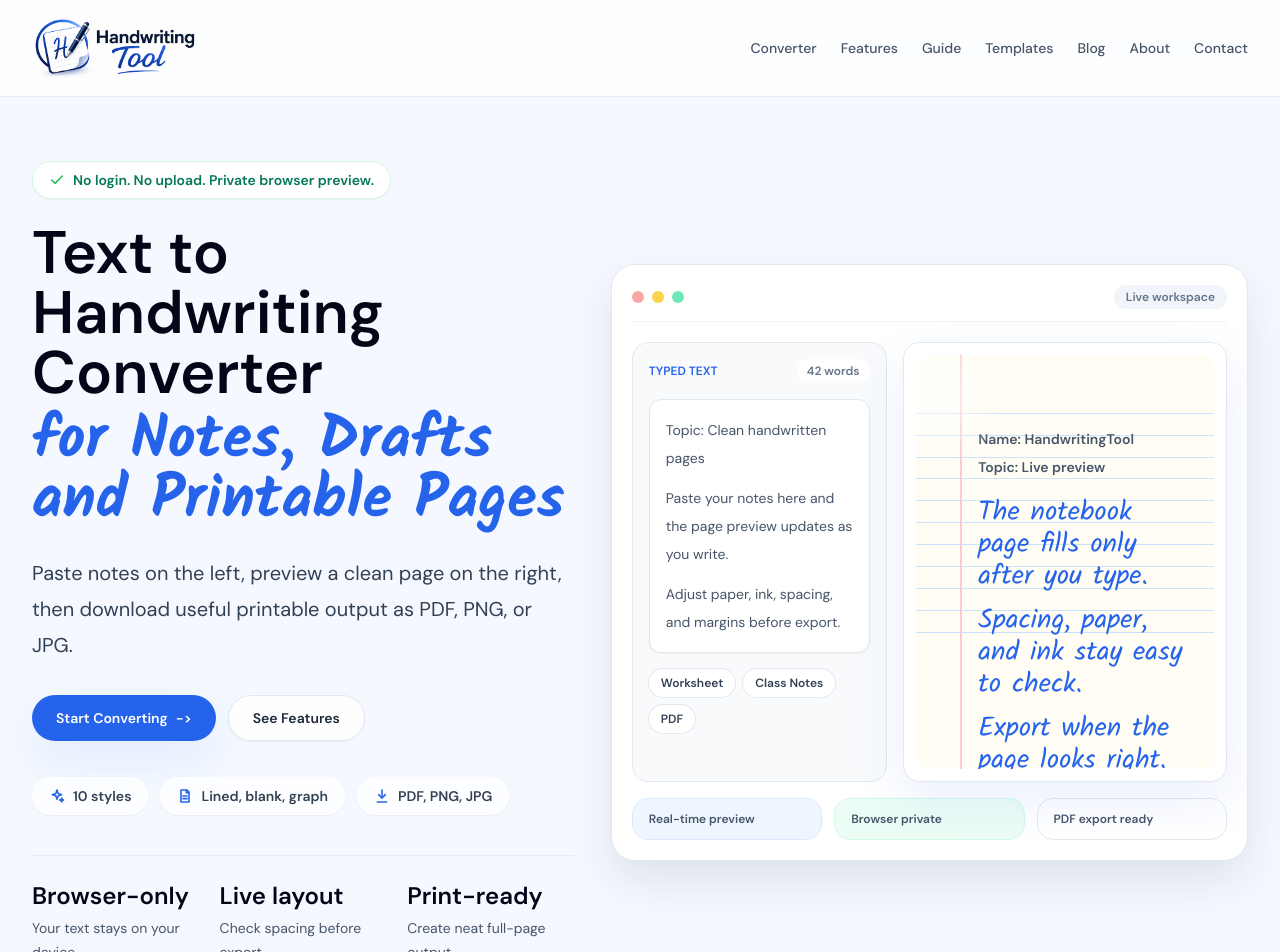
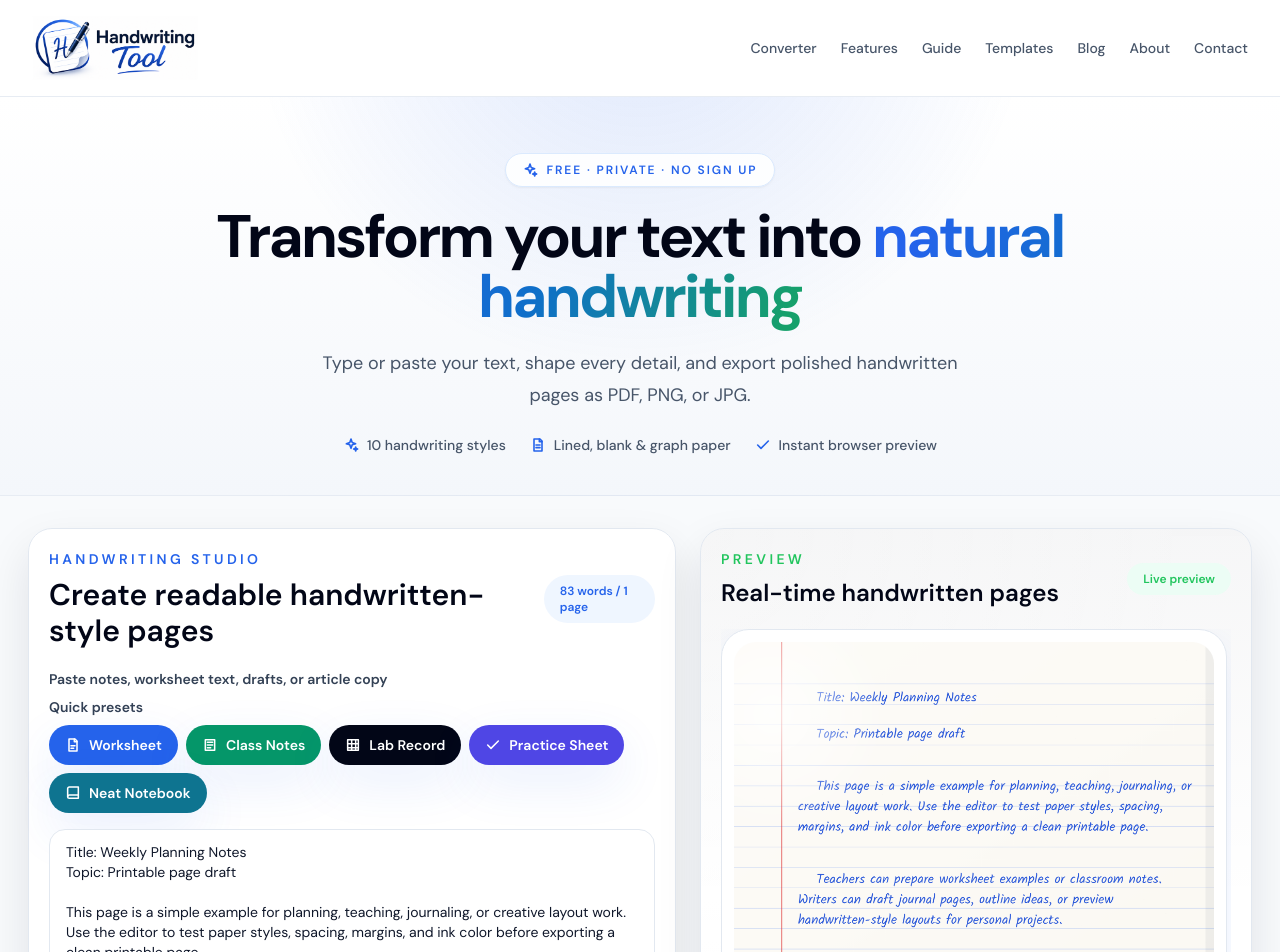
Before and after one commit to handwritingmaker-dotcom/handwriting-tool, a Next.js app: page / in a window 1280 px wide. Shown: the top 952 px of the page. Built offline with nearby package versions, Linux system fonts and the light colour scheme; a web font is replaced by a local one.

Commit message:
Redesign homepage around handwriting converter

```diff
--- a/app/globals.css
+++ b/app/globals.css
@@ -14,9 +14,33 @@ html {
 
 body {
   font-family: var(--font-sans), sans-serif;
-  background:
-    radial-gradient(circle at top, rgba(37, 99, 235, 0.08), transparent 30%),
-    #f8fafc;
+  background: #f7f8fa;
+}
+
+.hero-surface {
+  position: relative;
+  overflow: hidden;
+  background: radial-gradient(circle at 50% -30%, rgba(37, 99, 235, 0.16), transparent 48%), linear-gradient(180deg, #fff 0%, #f4f7fb 100%);
+}
+
+.hero-surface::before {
+  content: "";
+  position: absolute;
+  inset: 0;
+  pointer-events: none;
+  opacity: 0.42;
+  background-image: radial-gradient(rgba(37, 99, 235, 0.18) 0.7px, transparent 0.7px);
+  background-size: 18px 18px;
+  mask-image: linear-gradient(to bottom, black, transparent 82%);
+}
+
+.hero-surface > div { position: relative; }
+
+.hero-ink {
+  background: linear-gradient(110deg, #2563eb 10%, #0f6fc9 48%, #16a06b 96%);
+  -webkit-background-clip: text;
+  background-clip: text;
+  color: transparent;
 }
 
 .font-hand {
--- a/app/page.tsx
+++ b/app/page.tsx
@@ -172,77 +172,34 @@ export default function HomePage() {
         type="application/ld+json"
         dangerouslySetInnerHTML={{ __html: JSON.stringify([softwareSchema, faqSchema]) }}
       />
-      <section className="relative overflow-hidden border-b border-slate-200 bg-[#f5f9ff]">
-        <div className="mx-auto grid max-w-7xl items-center gap-9 px-4 py-10 sm:px-6 sm:py-14 lg:grid-cols-[0.92fr,1.08fr] lg:px-8 lg:py-16">
-          <div className="max-w-2xl">
-            <div className="inline-flex max-w-full items-center gap-2 rounded-full border border-emerald-100 bg-white px-4 py-2 text-sm font-semibold text-emerald-700 shadow-sm">
-              <FeatureIcon name="check" className="h-4 w-4 shrink-0 text-brand-green" />
-              <span>No login. No upload. Private browser preview.</span>
+      <section className="hero-surface border-b border-slate-200/80">
+        <div className="mx-auto max-w-7xl px-4 pb-8 pt-10 text-center sm:px-6 sm:pb-10 sm:pt-14 lg:px-8">
+          <div className="mx-auto inline-flex items-center gap-2 rounded-full border border-blue-100 bg-white/90 px-4 py-2 text-xs font-semibold uppercase tracking-[0.16em] text-brand-blue shadow-sm">
+            <FeatureIcon name="spark" className="h-4 w-4" />
+            Free · Private · No sign up
           </div>
-            <h1 className="mt-6 max-w-3xl text-4xl font-semibold leading-tight text-slate-950 sm:text-6xl">
-              Text to Handwriting Converter{" "}
-              <span className="font-hand mt-2 block text-brand-blue">for Notes, Drafts and Printable Pages</span>
+          <h1 className="mx-auto mt-5 max-w-4xl text-4xl font-bold tracking-[-0.045em] text-slate-950 sm:text-5xl lg:text-6xl">
+            Transform your text into <span className="hero-ink">natural handwriting</span>
           </h1>
-            <p className="mt-6 max-w-2xl text-lg leading-8 text-slate-700 sm:text-xl sm:leading-9">
-              Paste notes on the left, preview a clean page on the right, then download useful printable output as PDF,
-              PNG, or JPG.
+          <p className="mx-auto mt-5 max-w-2xl text-base leading-7 text-slate-600 sm:text-lg sm:leading-8">
+            Type or paste your text, shape every detail, and export polished handwritten pages as PDF, PNG, or JPG.
           </p>
-
-            <div className="mt-8 flex flex-wrap gap-3">
-              <Link
-                href="/#tool"
-                className="inline-flex items-center gap-2 rounded-full bg-brand-blue px-6 py-3 text-sm font-semibold text-white shadow-paper transition hover:bg-blue-700"
-              >
-                Start Converting
-                <span aria-hidden="true">-&gt;</span>
-              </Link>
-              <Link
-                href="/#features"
-                className="rounded-full border border-slate-200 bg-white/90 px-6 py-3 text-sm font-semibold text-slate-800 shadow-sm transition hover:bg-white"
-              >
-                See Features
-              </Link>
-            </div>
-
-            <div className="mt-9 flex flex-wrap gap-3 text-sm font-semibold text-slate-700">
+          <div className="mt-6 flex flex-wrap items-center justify-center gap-x-6 gap-y-2 text-sm font-medium text-slate-600">
             {[
-                ["10 styles", "spark"],
-                ["Lined, blank, graph", "paper"],
-                ["PDF, PNG, JPG", "download"],
+              ["10 handwriting styles", "spark"],
+              ["Lined, blank & graph paper", "paper"],
+              ["Instant browser preview", "check"],
             ].map(([label, icon]) => (
-                <div
-                  key={label}
-                  className="inline-flex items-center gap-2 rounded-full border border-white/80 bg-white/75 px-4 py-2 shadow-sm backdrop-blur"
-                >
+              <span key={label} className="inline-flex items-center gap-2">
                 <FeatureIcon name={icon} className="h-4 w-4 text-brand-blue" />
                 {label}
-                </div>
+              </span>
             ))}
           </div>
-
-            <div className="mt-10 grid max-w-2xl gap-5 border-t border-slate-200/80 pt-6 text-sm text-slate-600 sm:grid-cols-3">
-              <div>
-                <p className="text-2xl font-semibold text-slate-950">Browser-only</p>
-                <p className="mt-1 leading-6">Your text stays on your device.</p>
-              </div>
-              <div>
-                <p className="text-2xl font-semibold text-slate-950">Live layout</p>
-                <p className="mt-1 leading-6">Check spacing before export.</p>
-              </div>
-              <div>
-                <p className="text-2xl font-semibold text-slate-950">Print-ready</p>
-                <p className="mt-1 leading-6">Create neat full-page output.</p>
-              </div>
-            </div>
-          </div>
-
-          <HeroWorkspacePreview />
         </div>
       </section>
 
-      <ResponsibleUseBand />
-
-      <section className="mx-auto max-w-7xl px-4 py-6 sm:px-6 lg:px-8 lg:py-10">
+      <section className="relative z-10 mx-auto max-w-[1500px] px-3 py-6 sm:px-5 lg:px-7 lg:py-8">
         <HandwritingToolLoader />
       </section>
 
```
Lines whose indentation alone changed are shown as unchanged.
